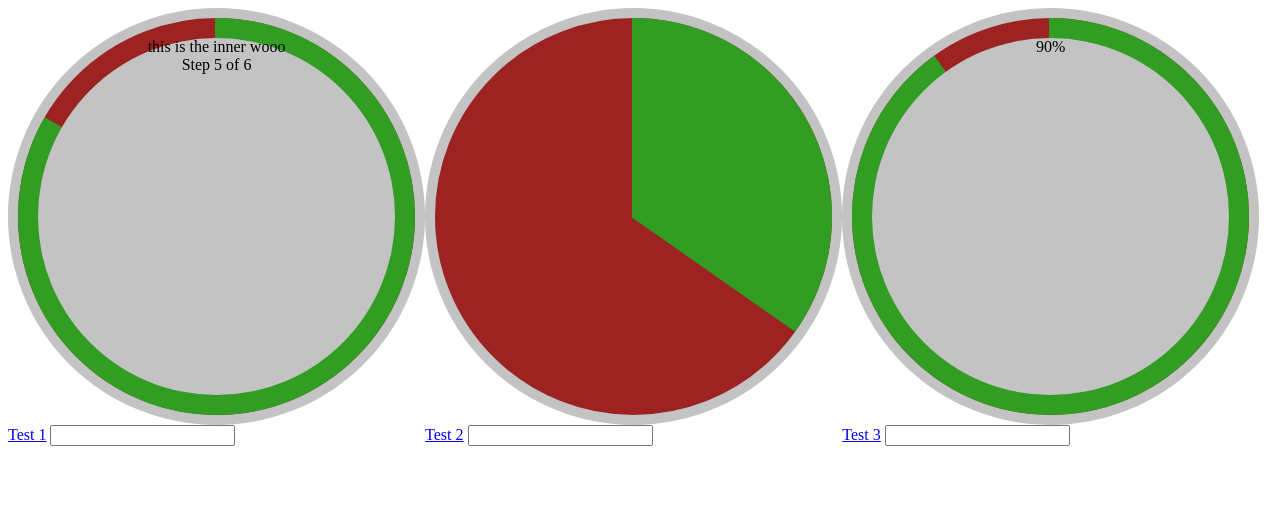
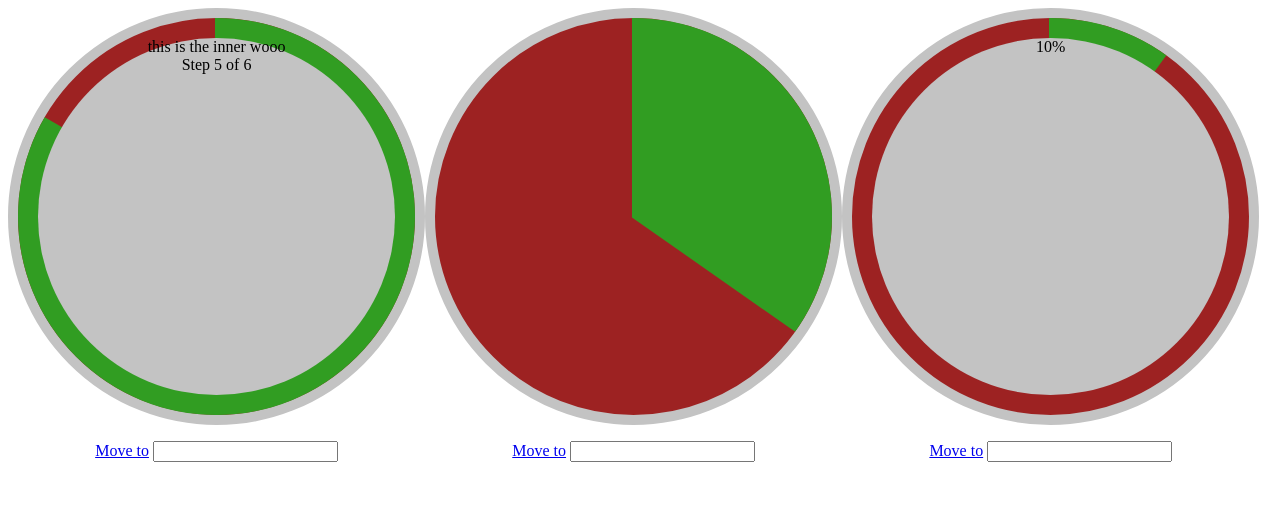
Before and after one commit to andysellick/circular-progress, a plain HTML site: page index.html in a window 1280 px wide. Drawn offline with nearby package versions, Linux system fonts and the light colour scheme.

Commit message:
Updating README and finalising options

```diff
--- a/circularprogress.jquery.js
+++ b/circularprogress.jquery.js
@@ -1,9 +1,13 @@
 /*
+    JQUERY CIRCULAR PROGRESS PLUGIN
     Usage:
+        $('.element').circles();
 
     Markup:
+        See example
 
     Options:
+        See https://github.com/andysellick/circular-progress
 */
 (function (window,$) {
 	var Plugin = function(elem,options){
@@ -17,18 +21,17 @@
 		init: function(){
 			this.settings = $.extend({
 				rotateBy: 1, //amount to change progress by in each animation frame
-				initialPos: 0, //initial position on load
-				targetPos: 0, //target position to animate to on load
-				scale: 360, //FIXME
-				usePercent: 0, //if true, assume all values passed are percentages, not degrees round the circle
+				initialPos: 0, //initial position on plugin load
+				targetPos: 0, //target position to animate to on plugin load
+				scale: 360, //sets the scale of the circle. Common uses would be to have a progress meter to show percentage progress (set this to 100) or a much smaller number of steps
 				speed: 5, //speed of animation
 				includeInner: 0, //if true, make the progress a 'ring' instead of a solid circle
 				innerHTML:'', //html to put inside the circle
 				showProgress: 0, //add an additional element into the inner to show the current position
-				progPreText:'',
-				progPostText:'',
-                delayAnimation: 0,
-                onFinishMoving: function() {},
+				progPreText:'', //text to show prior to the progress output
+				progPostText:'', //text to show after the progress output
+                delayAnimation: 0, //how long to delay the initial animation on plugin load
+                onFinishMoving: function() {}, //callback function
 			}, this.defaults, this.options);
 
 			this.rpanel; //right
--- a/index.html
+++ b/index.html
@@ -5,25 +5,40 @@
     <meta charset="utf-8" />
     <meta name="viewport" content="initial-scale=1.0">
     <link rel="stylesheet" type="text/css" href="circularprogress.css"/>
+    <style>
+        .example {
+            float:left;
+            width:33%;
+        }
+        .example p {
+            text-align:center;
+        }
+    </style>
 </head>
 
 <body>
-    <div style="float:left;width:33%;">
+    <div class="example">
         <div class="progress newtest1"></div>
-        <a href="#" id="test1">Test 1</a>
-        <input type="number" id="test1num"/>
+        <p>
+            <a href="#" id="test1">Move to</a>
+            <input type="number" id="test1num"/>
+        </p>
     </div>
 
-    <div style="float:left;width:33%;">
+    <div class="example">
         <div class="progress newtest2"></div>
-        <a href="#" id="test2">Test 2</a>
-        <input type="number" id="test2num"/>
+        <p>
+            <a href="#" id="test2">Move to</a>
+            <input type="number" id="test2num"/>
+        </p>
     </div>
 
-    <div style="float:left;width:33%;">
+    <div class="example">
         <div class="progress newtest3"></div>
-        <a href="#" id="test3">Test 3</a>
-        <input type="number" id="test3num"/>
+        <p>
+            <a href="#" id="test3">Move to</a>
+            <input type="number" id="test3num"/>
+        </p>
     </div>
 
 
@@ -55,7 +70,8 @@
             });
 
             $('.newtest3').circles({
-                targetPos:90,
+                initialPos:90,
+                targetPos:10,
                 showProgress: 1,
                 scale: 100,
                 progPostText: '%',
```
Also changed, not shown: 1 other file.
